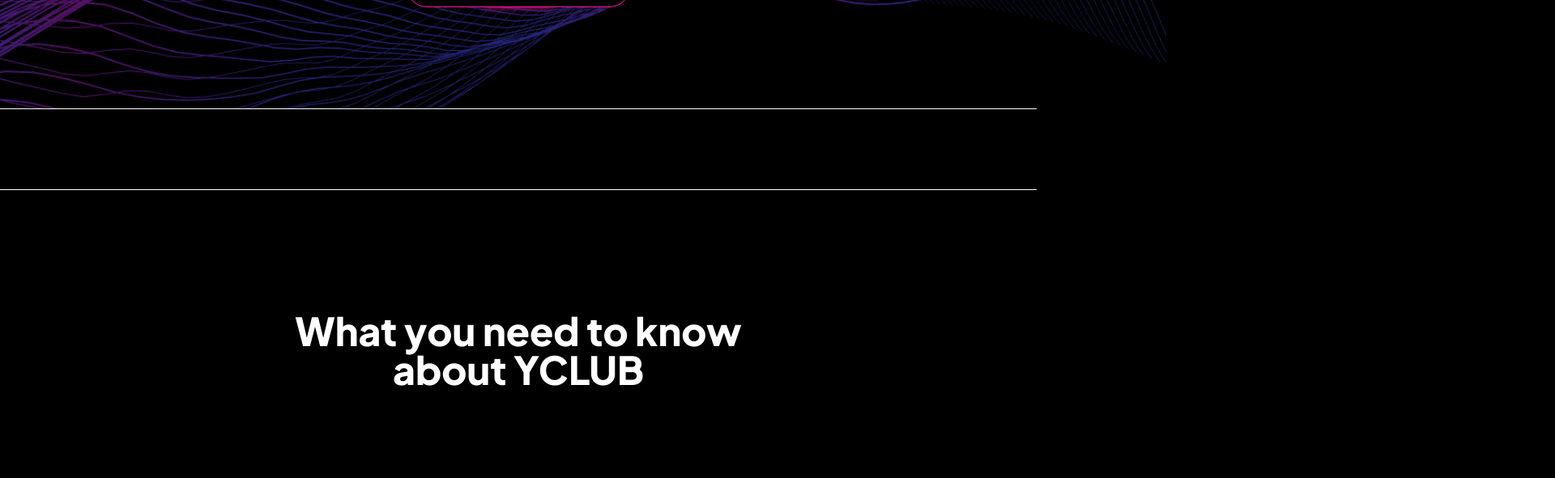
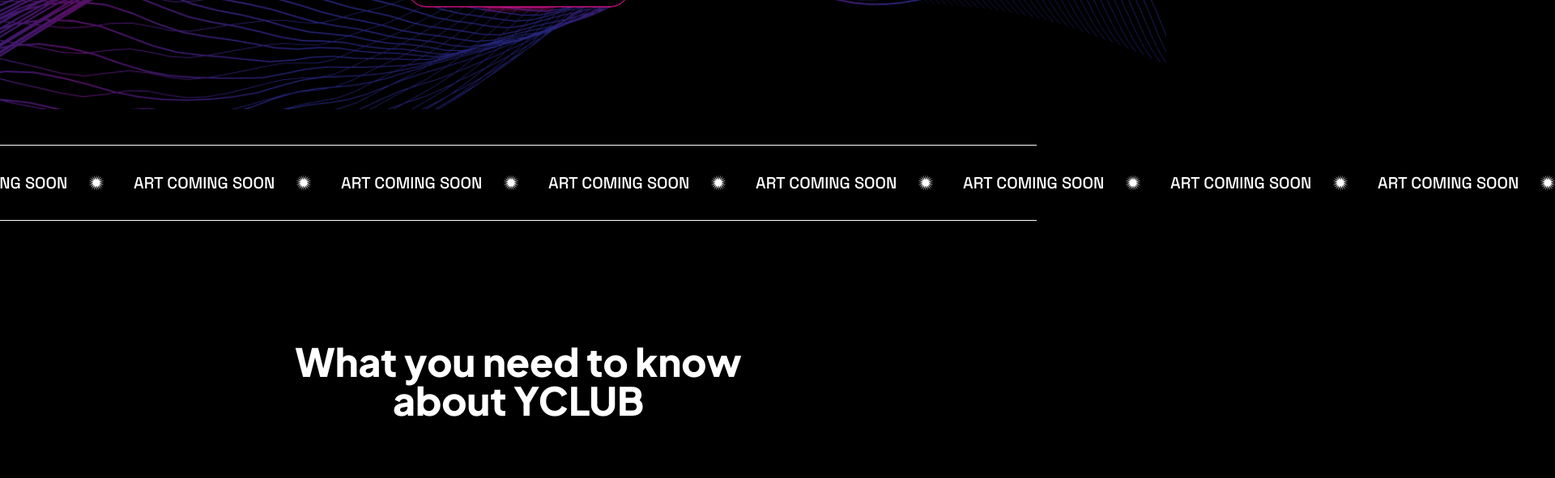
Before and after one commit to yclub-io/yachts-lending, a Next.js app: page / in a window 1280 px wide. Shown: the part 780-1371 px from the top of the page at 81% size, 1920 px wide, since content can reach past the window. Built offline with nearby package versions, Linux system fonts and the light colour scheme.

Commit message:
RunningLine is improved
1) Design fixed (paddings between lines and elements)

2) <marquee> tag removed

3) added CSS animation

```diff
--- a/components/RunnigLine.js
+++ b/components/RunnigLine.js
@@ -2,17 +2,17 @@ const RunnigLine = () => {
   const renderCommingSoon = Array(100)
     .fill(null)
     .map((element, index) => (
-      <div className="flex p-2" key={index}>
-        <span>ART COMING SOON</span>
+      <div className="flex p-2 space-x-5" key={index}>
+        <p className="w-[200px]">ART COMING SOON</p>
         <img className="w-5 " src="/images/movingLineImg.svg" alt="element" />
       </div>
     ));
 
   return (
-    <div className="relative mt-[125px] border-t border-b border-white-1 py-6 font-Grotesk text-xl font-medium text-white-1">
-      <marquee direction="right">
-        <div className="flex gap-x-5">{renderCommingSoon}</div>
-      </marquee>
+    <div className="relative mt-[170px] border-t border-b border-white-1 py-6 font-Grotesk text-xl font-medium text-white-1">
+
+        <div id="running" className="flex gap-x-5">{renderCommingSoon}</div>
+
     </div>
   );
 };
--- a/styles/globals.css
+++ b/styles/globals.css
@@ -20,3 +20,18 @@ a {
 * {
   box-sizing: border-box;
 }
+
+#running{
+    /* Starting position */
+    transform:translateX(0%);
+    /* Apply animation to this element */
+    animation: scroll-left 15s linear infinite;
+   }
+   /* Move it (define the animation) */
+   @keyframes scroll-left {
+    100%   {
+    transform: translateX(100%);
+    }
+    0% {
+    transform: translateX(-100%);
+    }}
```
